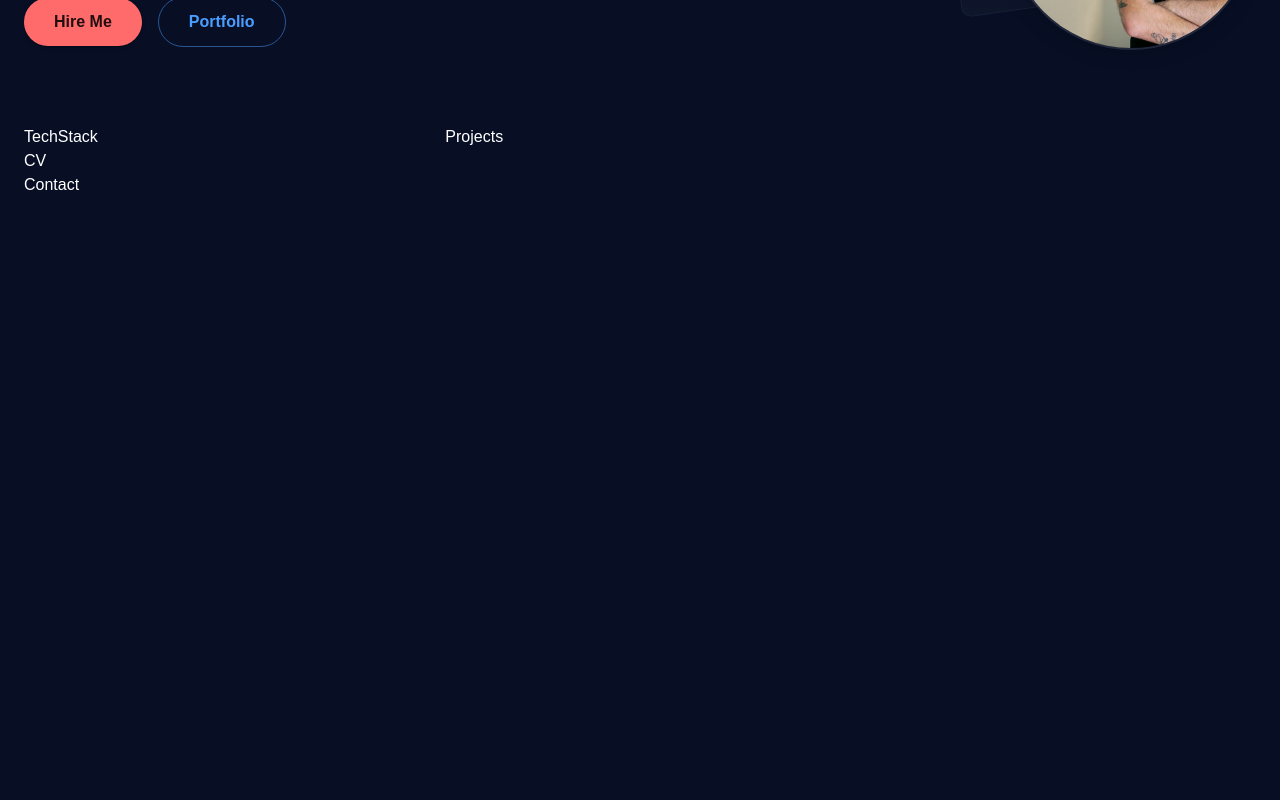
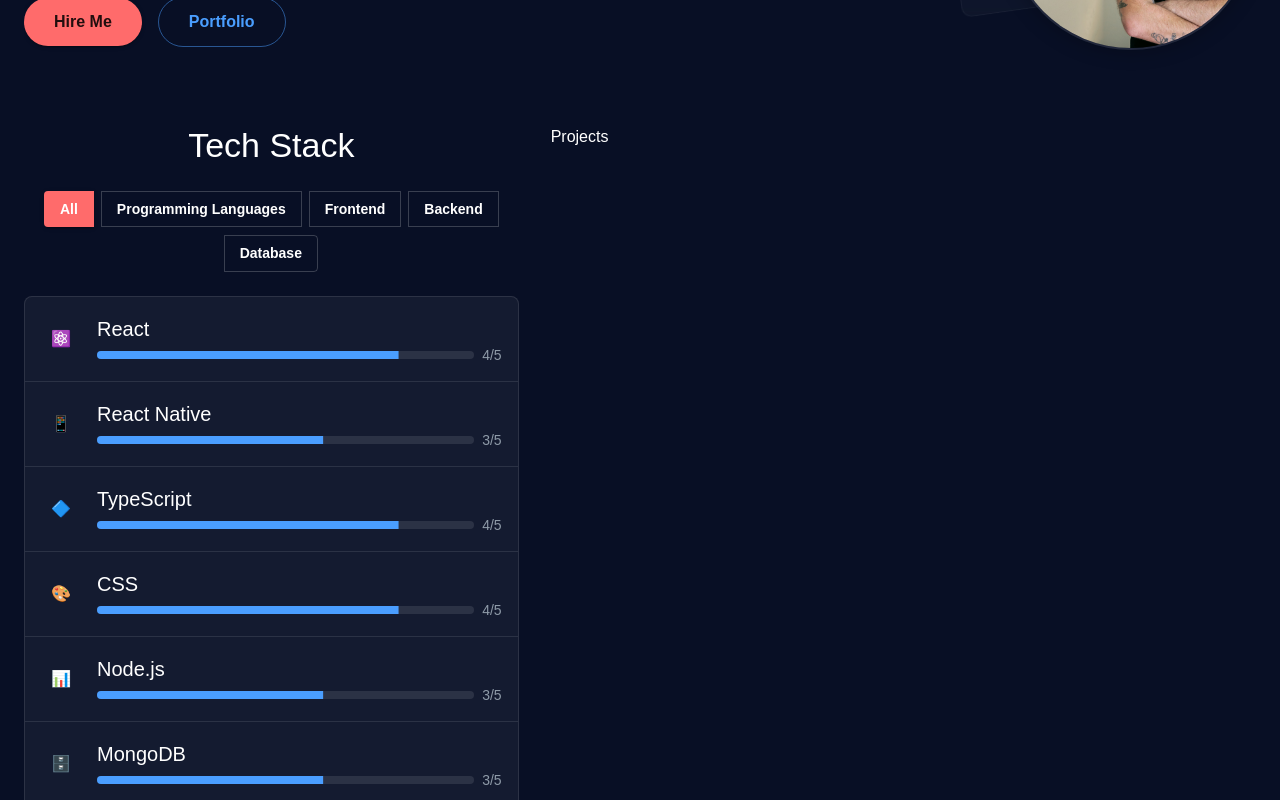
Before and after one commit to SebastianChristoph/portfolio, a React (Vite) app: page / in a window 1280 px wide. Shown: the part 340-1140 px from the top of the page. Before the commit the page ends 800 px from the top, so only its background shows below. Built offline with nearby package versions, Linux system fonts and the light colour scheme.

Commit message:
Basi techStack Design

```diff
--- a/src/components/Projects.tsx
+++ b/src/components/Projects.tsx
@@ -3,7 +3,7 @@
 export default function Projects() {
     return (
 
-        <Grid size={{ xs: 12, md: 8 }}>
+        <Grid size={{ xs: 12, md: 7 }}>
 
            Projects
 
--- a/src/components/TechStack.tsx
+++ b/src/components/TechStack.tsx
@@ -1,15 +1,114 @@
-import { Grid, Typography} from "@mui/material";
+import { Box, Typography, Button, ButtonGroup, Grid } from "@mui/material";
+import { useState } from "react";
+import TechStackSkill from "./TechStackSkill";
+
+// Categories for skills
+export const categories = {
+  ALL: "All",
+  PROGRAMMING: "Programming Languages",
+  FRONTEND: "Frontend",
+  BACKEND: "Backend",
+  DATABASE: "Database",
+
+} as const;
+
+// Dummy data for skills with categories
+const skills = [
+  { icon: "⚛️", skill: "React", experience: 4, category: categories.FRONTEND },
+  { icon: "📱", skill: "React Native", experience: 3, category: categories.FRONTEND },
+  { icon: "🔷", skill: "TypeScript", experience: 4, category: categories.PROGRAMMING },
+  { icon: "🎨", skill: "CSS", experience: 4, category: categories.FRONTEND },
+  { icon: "📊", skill: "Node.js", experience: 3, category: categories.BACKEND },
+  { icon: "🗄️", skill: "MongoDB", experience: 3, category: categories.DATABASE },
+  { icon: "🔌", skill: "REST APIs", experience: 4, category: categories.BACKEND },
+  { icon: "🔄", skill: "Redux", experience: 3, category: categories.FRONTEND },
+  { icon: "📱", skill: "Responsive Design", experience: 4, category: categories.FRONTEND },
+  { icon: "🐍", skill: "Python", experience: 3, category: categories.PROGRAMMING },
+  { icon: "☕", skill: "Java", experience: 2, category: categories.PROGRAMMING },
+  { icon: "⚡", skill: "Express.js", experience: 3, category: categories.BACKEND },
+  { icon: "📦", skill: "PostgreSQL", experience: 3, category: categories.DATABASE },
+];
 
 export default function TechStack() {
+  const [selectedCategory, setSelectedCategory] = useState<string>(categories.ALL);
+
+  const filteredSkills = selectedCategory === categories.ALL
+    ? skills
+    : skills.filter(skill => skill.category === selectedCategory);
+
     return (
+        <Grid size={{ xs: 12, md: 5 }}>
 
-        <Grid size={{ xs: 12, md: 4 }}>
+      <Typography variant="h4" sx={{ mb: 3, textAlign: 'center' }}>
+        Tech Stack
+      </Typography>
 
-           TechStack
+      <ButtonGroup
+        variant="outlined"
+        sx={{
+          mb: 3,
+          display: 'flex',
+          flexWrap: 'wrap',
+          justifyContent: 'center',
+          gap: 1,
+          '& .MuiButton-root': {
+            borderColor: 'rgba(255, 255, 255, 0.2)',
+            color: 'text.primary',
+            '&:hover': {
+              borderColor: 'rgba(255, 255, 255, 0.4)',
+            }
+          }
+        }}
+      >
+        {Object.values(categories).map((category) => (
+          <Button
+            key={category}
+            onClick={() => setSelectedCategory(category)}
+            variant={selectedCategory === category ? "contained" : "outlined"}
+            sx={{
+              minWidth: '120px',
+              backgroundColor: selectedCategory === category ? 'primary.main' : 'transparent',
+              '&:hover': {
+                backgroundColor: selectedCategory === category ? 'primary.dark' : 'rgba(255, 255, 255, 0.05)',
+              }
+            }}
+          >
+            {category}
+          </Button>
+        ))}
+      </ButtonGroup>
 
-        </Grid>
+      <Box sx={{
+        maxHeight: 700,
+        overflowY: 'auto',
+        border: '1px solid rgba(255, 255, 255, 0.1)',
+        borderRadius: 2,
+        backgroundColor: 'rgba(255, 255, 255, 0.05)',
+        '&::-webkit-scrollbar': {
+          width: '8px',
+        },
+        '&::-webkit-scrollbar-track': {
+          background: 'rgba(255, 255, 255, 0.1)',
+          borderRadius: '4px',
+        },
+        '&::-webkit-scrollbar-thumb': {
+          background: 'rgba(255, 255, 255, 0.2)',
+          borderRadius: '4px',
+          '&:hover': {
+            background: 'rgba(255, 255, 255, 0.3)',
+          },
+        },
+      }}>
+        {filteredSkills.map((skill, index) => (
+          <TechStackSkill
+            key={index}
+            icon={skill.icon}
+            skill={skill.skill}
+            experience={skill.experience}
+          />
+        ))}
+      </Box>
 
-
-
-    );
-  }
+            </Grid>
+  );
+}
--- /dev/null
+++ b/src/components/TechStackSkill.tsx
@@ -0,0 +1,45 @@
+import { Box, Typography, LinearProgress } from '@mui/material';
+
+
+interface TechStackSkillProps {
+  icon: string;
+  skill: string;
+  experience: number;
+}
+
+export default function TechStackSkill({ icon, skill, experience }: TechStackSkillProps) {
+  return (
+    <Box sx={{
+      display: 'flex',
+      alignItems: 'center',
+      gap: 2,
+      p: 2,
+      borderBottom: '1px solid rgba(255, 255, 255, 0.1)'
+    }}>
+      <Box sx={{ width: 40, height: 40, display: 'flex', alignItems: 'center', justifyContent: 'center' }}>
+        {icon}
+      </Box>
+      <Box sx={{ flex: 1 }}>
+        <Typography variant="h6">{skill}</Typography>
+        <Box sx={{ display: 'flex', alignItems: 'center', gap: 1 }}>
+          <LinearProgress
+            variant="determinate"
+            value={experience * 20}
+            sx={{
+              flex: 1,
+              height: 8,
+              borderRadius: 4,
+              backgroundColor: 'rgba(255, 255, 255, 0.1)',
+              '& .MuiLinearProgress-bar': {
+                backgroundColor: 'secondary.main'
+              }
+            }}
+          />
+          <Typography variant="body2" color="text.secondary">
+            {experience}/5
+          </Typography>
+        </Box>
+      </Box>
+    </Box>
+  );
+}
```
